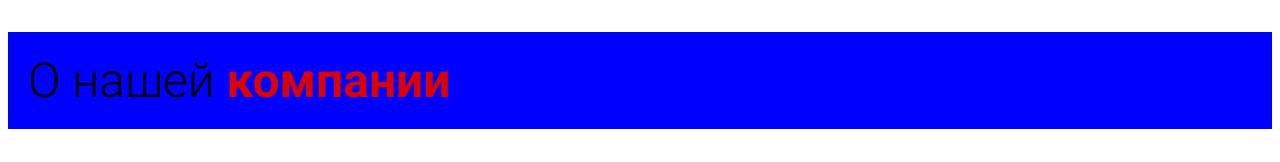
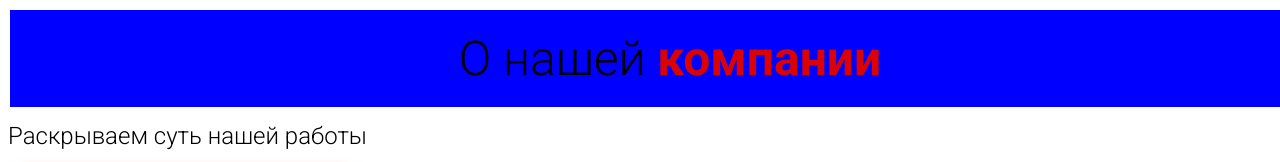
Before and after one commit to andrey3636/BasicFE, a plain HTML site: page index.html in a window 1280 px wide. Shown: the top 162 px of the page. Drawn offline with Linux system fonts and the light colour scheme.

Commit message:
Position fixed

```diff
--- a/index.html
+++ b/index.html
@@ -35,7 +35,8 @@
           font-size: 3rem;
           font-weight: 300;
           padding: 20px;
-          background: gold;
+
+
         }
         h1 span {
           font-weight: 700;
@@ -46,11 +47,21 @@
         }
         h1.is-green {
           background: blue;
+          width: 100%;
+          top: 0;
+          left: 0;
+          text-align: center;
+          position: fixed;
+          margin: 10px;
         }
         #about {
           font-weight: 300;
         }
         img{box-shadow: 0 10px 20px red;
+  }
+  .title {
+    margin-top: 50px;
+
   }
 
       </style>
@@ -60,6 +71,10 @@
   <h1 class="is-green">
       О нашей
       <span class="is-red"> компании </span>
+  </h1>
+  <h1 class="title">
+
+
   </h1>
 
   <h2 id="about">Раскрываем суть нашей работы</h2>
```
